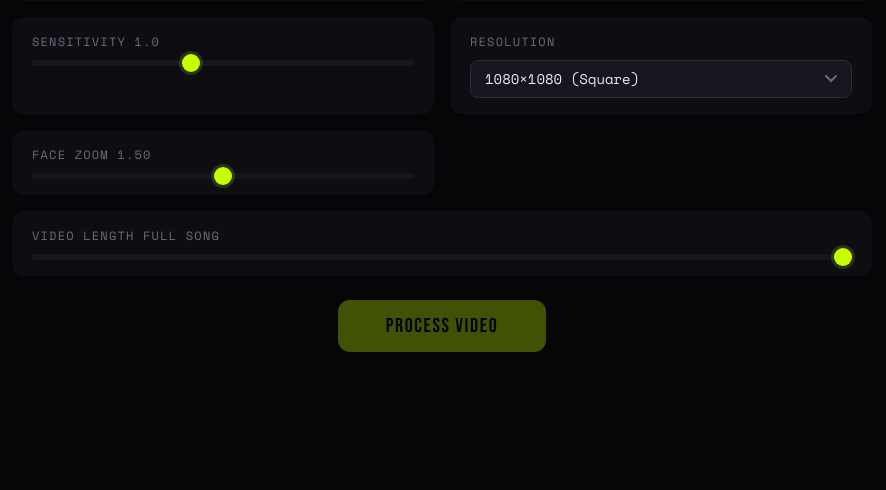
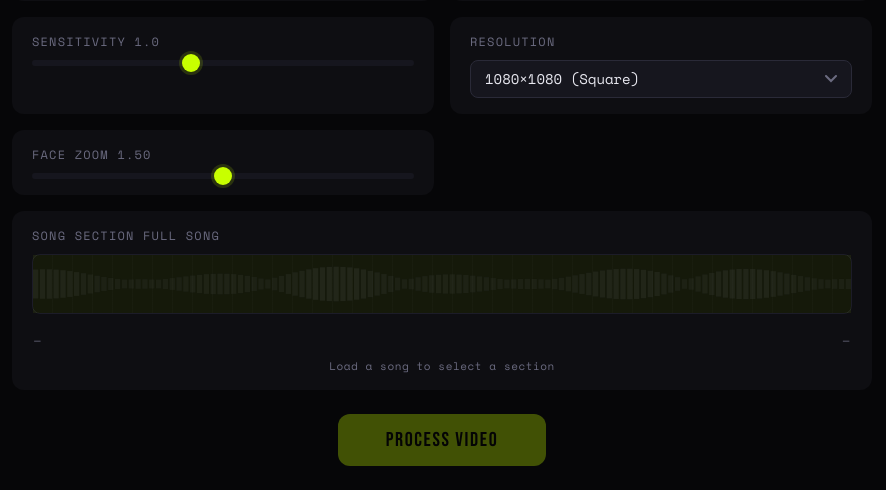
Before and after one commit to Ledsav/beatcut, a Flask app: page / in a window 1280 px wide. Shown: the part 505-995 px from the top of the page, without its empty margins (198-1084 px from the left). Before the commit the page ends 857 px from the top, so only its background shows below. Run offline with Flask 3, Linux system fonts and the light colour scheme.

Commit message:
feat: implement song section selector with waveform visualization and time range inputs

```diff
--- a/app.py
+++ b/app.py
@@ -70,9 +70,10 @@ def upload():
     fps = int(request.form.get("fps", 24))
     sensitivity = float(request.form.get("sensitivity", 1.0))
     transition = request.form.get("transition", "flash")
-    zoom = float(request.form.get("zoom", 1.5))
-    max_duration    = float(request.form.get("max_duration", 0))
-    sync_mode       = request.form.get("sync_mode", "beat")
+    zoom       = float(request.form.get("zoom", 1.5))
+    start_time = float(request.form.get("start_time", 0))
+    end_time   = float(request.form.get("end_time", 0))
+    sync_mode  = request.form.get("sync_mode", "beat")
     if sync_mode not in {"beat", "drums", "melody", "energy"}:
         shutil.rmtree(workdir, ignore_errors=True)
         return jsonify({"error": f"Invalid sync_mode: {sync_mode!r}"}), 400
@@ -111,7 +112,8 @@ def upload():
                 sensitivity=sensitivity,
                 transition=transition,
                 zoom=zoom,
-                max_duration=max_duration,
+                start_time=start_time,
+                end_time=end_time,
                 sync_mode=sync_mode,
                 polaroid_entry=polaroid_entry,
                 progress_callback=on_progress,
--- a/static/app.js
+++ b/static/app.js
@@ -27,8 +27,6 @@ const rangeSensitivity = document.getElementById('range-sensitivity');
 const valSensitivity   = document.getElementById('val-sensitivity');
 const rangeZoom        = document.getElementById('range-zoom');
 const valZoom          = document.getElementById('val-zoom');
-const rangeDuration        = document.getElementById('range-duration');
-const valDuration          = document.getElementById('val-duration');
 const selTransition        = document.getElementById('sel-transition');
 const polaroidEntryItem    = document.getElementById('polaroid-entry-item');
 const selPolaroidEntry     = document.getElementById('sel-polaroid-entry');
@@ -61,6 +59,7 @@ inputPhotos.addEventListener('change', () => {
 inputMusic.addEventListener('change', () => {
   const f = inputMusic.files[0];
   musicStatus.textContent = f ? f.name : 'No file selected';
+  if (f) loadWaveform(f);
   updateProcessButton();
 });
 
@@ -106,10 +105,6 @@ rangeSensitivity.addEventListener('input', () => {
 rangeZoom.addEventListener('input', () => {
   valZoom.textContent = parseFloat(rangeZoom.value).toFixed(2);
 });
-rangeDuration.addEventListener('input', () => {
-  const v = parseInt(rangeDuration.value);
-  valDuration.textContent = v >= 600 ? 'Full song' : `${v}s`;
-});
 
 /* ── Process ─────────────────────────────────────────── */
 btnProcess.addEventListener('click', async () => {
@@ -119,13 +114,20 @@ btnProcess.addEventListener('click', async () => {
   fd.append('resolution',     document.getElementById('sel-resolution').value);
   fd.append('transition',     selTransition.value);
   fd.append('polaroid_entry', selPolaroidEntry.value);
-  fd.append('sync_mode', selSyncMode.value);
+  fd.append('sync_mode',   selSyncMode.value);
   fd.append('sensitivity', rangeSensitivity.value);
-  fd.append('zoom',         rangeZoom.value);
-  fd.append('fps',          '24');
-  // 600 = "full song" sentinel — server will just use full beat list
-  const durVal = parseInt(rangeDuration.value);
-  fd.append('max_duration', durVal >= 600 ? '0' : String(durVal));
+  fd.append('zoom',        rangeZoom.value);
+  fd.append('fps',         '24');
+  // Section selector: 0/0 = full song sentinel
+  if (songDuration > 0) {
+    const sT = reelStartPct < 0.005 ? 0 : reelStartPct * songDuration;
+    const eT = reelEndPct   > 0.995 ? 0 : reelEndPct   * songDuration;
+    fd.append('start_time', sT.toFixed(2));
+    fd.append('end_time',   eT.toFixed(2));
+  } else {
+    fd.append('start_time', '0');
+    fd.append('end_time',   '0');
+  }
 
   showStage(stageProcessing);
   logBox.innerHTML = '';
@@ -221,6 +223,188 @@ function showError(msg) {
 
 btnRetry.addEventListener('click', resetToUpload);
 
+/* ── Reel section selector ───────────────────────────── */
+let songDuration  = 0;   // seconds decoded from audio file
+let reelStartPct  = 0;   // 0.0 – 1.0
+let reelEndPct    = 1;
+let waveformPeaks = null; // Float32Array of normalised peak amplitudes
+
+const reelWrap      = document.getElementById('reel-wrap');
+const waveformCanvas= document.getElementById('waveform-canvas');
+const reelSelection = document.getElementById('reel-selection');
+const handleStart   = document.getElementById('handle-start');
+const handleEnd     = document.getElementById('handle-end');
+const reelTimeStart = document.getElementById('reel-time-start');
+const reelTimeEnd   = document.getElementById('reel-time-end');
+const reelHint      = document.getElementById('reel-hint');
+const valSection    = document.getElementById('val-section');
+
+// Decorative placeholder bars (shown before audio loads)
+const PLACEHOLDER_PEAKS = Array.from({ length: 120 }, (_, i) => {
+  const t = i / 120;
+  return 0.18 + 0.55 * Math.abs(Math.sin(t * 18.4 + 1.1) * Math.cos(t * 7.3 + 0.5));
+});
+
+function fmtTime(secs) {
+  const m = Math.floor(secs / 60);
+  const s = Math.floor(secs % 60);
+  return `${m}:${s.toString().padStart(2, '0')}`;
+}
+
+function drawWaveformCanvas() {
+  if (!waveformCanvas) return;
+  const dpr  = window.devicePixelRatio || 1;
+  const rect = waveformCanvas.getBoundingClientRect();
+  if (!rect.width) return;
+
+  const W = rect.width;
+  const H = rect.height;
+  waveformCanvas.width  = Math.round(W * dpr);
+  waveformCanvas.height = Math.round(H * dpr);
+
+  const ctx  = waveformCanvas.getContext('2d');
+  const peaks = waveformPeaks || PLACEHOLDER_PEAKS;
+  const N    = peaks.length;
+  const gap  = 1.5;
+  const barW = Math.max(1, (W * dpr - gap * (N - 1)) / N);
+
+  for (let i = 0; i < N; i++) {
+    const iPct   = i / N;
+    const inSel  = waveformPeaks && iPct >= reelStartPct && iPct < reelEndPct;
+    const peak   = peaks[i];
+    const barH   = Math.max(2, peak * H * dpr * 0.82);
+    const x      = i * (barW + gap);
+    const y      = (H * dpr - barH) / 2;
+
+    if (waveformPeaks) {
+      ctx.fillStyle = inSel
+        ? `rgba(200,255,0,${0.45 + peak * 0.5})`
+        : `rgba(107,107,128,${0.12 + peak * 0.22})`;
+    } else {
+      ctx.fillStyle = `rgba(107,107,128,${0.07 + peak * 0.1})`;
+    }
+    ctx.fillRect(x, y, barW, barH);
+  }
+}
+
+function updateReelDisplay() {
+  reelSelection.style.left  = (reelStartPct * 100) + '%';
+  reelSelection.style.width = ((reelEndPct - reelStartPct) * 100) + '%';
+
+  if (songDuration > 0) {
+    const startSec = reelStartPct * songDuration;
+    const endSec   = reelEndPct   * songDuration;
+    const durSec   = endSec - startSec;
+    const fullSong = reelStartPct < 0.005 && reelEndPct > 0.995;
+
+    reelTimeStart.innerHTML = `<span class="t">${fmtTime(startSec)}</span>`;
+    reelTimeEnd.innerHTML   =
+      `<span class="t">${fmtTime(endSec)}</span>` +
+      `<span style="color:var(--muted);margin-left:6px">· ${fmtTime(durSec)}</span>`;
+    valSection.textContent  = fullSong
+      ? 'Full song'
+      : `${fmtTime(startSec)} → ${fmtTime(endSec)}`;
+  }
+
+  drawWaveformCanvas();
+}
+
+async function loadWaveform(file) {
+  reelHint.textContent = 'Analysing audio…';
+  try {
+    const buf      = await file.arrayBuffer();
+    const audioCtx = new (window.AudioContext || window.webkitAudioContext)();
+    const decoded  = await audioCtx.decodeAudioData(buf);
+    songDuration   = decoded.duration;
+
+    const ch        = decoded.getChannelData(0);
+    const N         = 120;
+    const blockSize = Math.floor(ch.length / N);
+    const raw       = new Float32Array(N);
+    let   maxP      = 0;
+    for (let i = 0; i < N; i++) {
+      let m = 0, off = i * blockSize;
+      for (let j = 0; j < blockSize; j++) { const v = Math.abs(ch[off + j]); if (v > m) m = v; }
+      raw[i] = m;
+      if (m > maxP) maxP = m;
+    }
+    waveformPeaks = Array.from(raw).map(p => maxP > 0 ? p / maxP : 0.5);
+
+    reelWrap.classList.remove('reel-disabled');
+    reelStartPct = 0;
+    reelEndPct   = 1;
+    updateReelDisplay();
+
+    reelTimeStart.innerHTML = `<span class="t">0:00</span>`;
+    reelTimeEnd.innerHTML   =
+      `<span class="t">${fmtTime(songDuration)}</span>` +
+      `<span style="color:var(--muted);margin-left:6px">· ${fmtTime(songDuration)}</span>`;
+    valSection.textContent  = 'Full song';
+    reelHint.textContent    = `${fmtTime(songDuration)} total · drag handles to trim`;
+
+    await audioCtx.close();
+  } catch (err) {
+    console.warn('Waveform decode failed:', err);
+    // Fallback: enable reel without real waveform
+    songDuration  = 0;
+    waveformPeaks = Array.from(PLACEHOLDER_PEAKS);
+    reelWrap.classList.remove('reel-disabled');
+    reelHint.textContent = 'Drag handles to trim';
+    drawWaveformCanvas();
+  }
+}
+
+function setupHandleDrag(handle, isStart) {
+  let active = false;
+
+  function onStart(e) { active = true; handle.classList.add('dragging'); e.preventDefault(); }
+  function onStop()   { active = false; handle.classList.remove('dragging'); }
+  function onMove(clientX) {
+    if (!active) return;
+    const rect = reelWrap.getBoundingClientRect();
+    let pct = (clientX - rect.left) / rect.width;
+    pct = Math.max(0, Math.min(1, pct));
+    if (isStart) {
+      reelStartPct = Math.min(pct, reelEndPct - 0.02);
+    } else {
+      reelEndPct   = Math.max(pct, reelStartPct + 0.02);
+    }
+    updateReelDisplay();
+  }
+
+  handle.addEventListener('mousedown', onStart);
+  document.addEventListener('mouseup',   onStop);
+  document.addEventListener('mousemove', e => onMove(e.clientX));
+
+  handle.addEventListener('touchstart', onStart, { passive: false });
+  document.addEventListener('touchend',  onStop);
+  document.addEventListener('touchmove', e => { if (active) { e.preventDefault(); onMove(e.touches[0].clientX); } }, { passive: false });
+}
+
+setupHandleDrag(handleStart, true);
+setupHandleDrag(handleEnd,   false);
+
+// Redraw canvas on window resize
+window.addEventListener('resize', drawWaveformCanvas);
+
+// Draw placeholder immediately
+drawWaveformCanvas();
+
+function resetReel() {
+  songDuration  = 0;
+  reelStartPct  = 0;
+  reelEndPct    = 1;
+  waveformPeaks = null;
+  reelWrap.classList.add('reel-disabled');
+  reelSelection.style.left  = '0%';
+  reelSelection.style.width = '100%';
+  reelTimeStart.innerHTML   = '—';
+  reelTimeEnd.innerHTML     = '—';
+  valSection.textContent    = 'Full song';
+  reelHint.textContent      = 'Load a song to select a section';
+  drawWaveformCanvas();
+}
+
 /* ── Reset ───────────────────────────────────────────── */
 function resetToUpload() {
   currentJobId = null;
@@ -236,8 +420,7 @@ function resetToUpload() {
   musicStatus.textContent  = 'No file selected';
   btnProcess.disabled      = true;
 
-  rangeDuration.value         = '600';
-  valDuration.textContent     = 'Full song';
+  resetReel();
   selTransition.value         = 'flash';
   selPolaroidEntry.value      = 'drop';
   selSyncMode.value           = 'beat';
--- a/static/style.css
+++ b/static/style.css
@@ -290,6 +290,102 @@ h2 {
   color: var(--text);
 }
 
+/* ── Reel section selector ─────────────────────────── */
+.reel-wrap {
+  position: relative;
+  width: 100%;
+  height: 60px;
+  background:
+    repeating-linear-gradient(
+      90deg,
+      transparent, transparent 19px,
+      rgba(255,255,255,0.018) 19px, rgba(255,255,255,0.018) 20px
+    ),
+    #07070b;
+  border-radius: 8px;
+  border: 1px solid #1c1c28;
+  overflow: visible;
+  user-select: none;
+  -webkit-user-select: none;
+  cursor: default;
+}
+
+.reel-canvas {
+  position: absolute;
+  inset: 0;
+  width: 100%;
+  height: 100%;
+  border-radius: 7px;
+  display: block;
+  pointer-events: none;
+}
+
+.reel-selection {
+  position: absolute;
+  top: 0;
+  height: 100%;
+  background: rgba(200, 255, 0, 0.07);
+  pointer-events: none;
+}
+
+.reel-handle {
+  position: absolute;
+  top: -7px;
+  bottom: -7px;
+  width: 13px;
+  background: var(--accent);
+  border-radius: 4px;
+  cursor: ew-resize;
+  pointer-events: all;
+  display: flex;
+  align-items: center;
+  justify-content: center;
+  transition: box-shadow 0.15s;
+  z-index: 3;
+}
+.reel-handle::before {
+  content: '';
+  display: block;
+  width: 2px;
+  height: 18px;
+  background: rgba(0,0,0,0.45);
+  border-radius: 1px;
+  box-shadow: -3px 0 0 rgba(0,0,0,0.45), 3px 0 0 rgba(0,0,0,0.45);
+}
+.reel-handle:hover,
+.reel-handle.dragging {
+  box-shadow: 0 0 0 4px rgba(200,255,0,0.18), 0 0 18px rgba(200,255,0,0.28);
+}
+.reel-handle--start { left:  -6px; }
+.reel-handle--end   { right: -6px; }
+
+.reel-disabled .reel-handle {
+  opacity: 0;
+  pointer-events: none;
+}
+
+.reel-times {
+  display: flex;
+  justify-content: space-between;
+  align-items: center;
+  margin-top: 8px;
+  padding: 0 2px;
+}
+.reel-time {
+  font-size: 11px;
+  color: var(--muted);
+  letter-spacing: 0.04em;
+}
+.reel-time .t { color: var(--accent); }
+
+.reel-hint {
+  font-size: 11px;
+  color: var(--muted);
+  text-align: center;
+  letter-spacing: 0.05em;
+  min-height: 16px;
+}
+
 /* ── Responsive ────────────────────────────────────── */
 @media (max-width: 600px) {
   .upload-row, .settings-grid { grid-template-columns: 1fr; }
--- a/templates/index.html
+++ b/templates/index.html
@@ -94,8 +94,19 @@
       </div>
 
       <div class="setting-item setting-item--wide">
-        <label for="range-duration">Video Length <span id="val-duration">Full song</span></label>
-        <input type="range" id="range-duration" min="10" max="600" step="5" value="600" />
+        <label>Song Section <span id="val-section">Full song</span></label>
+        <div class="reel-wrap reel-disabled" id="reel-wrap">
+          <canvas id="waveform-canvas" class="reel-canvas"></canvas>
+          <div class="reel-selection" id="reel-selection" style="left:0%;width:100%">
+            <div class="reel-handle reel-handle--start" id="handle-start" tabindex="0" aria-label="Section start"></div>
+            <div class="reel-handle reel-handle--end"   id="handle-end"   tabindex="0" aria-label="Section end"></div>
+          </div>
+        </div>
+        <div class="reel-times">
+          <span class="reel-time" id="reel-time-start">—</span>
+          <span class="reel-time" id="reel-time-end">—</span>
+        </div>
+        <p class="reel-hint" id="reel-hint">Load a song to select a section</p>
       </div>
     </div>
 
```
Also changed, not shown: processor.py (+35 -19 lines).
